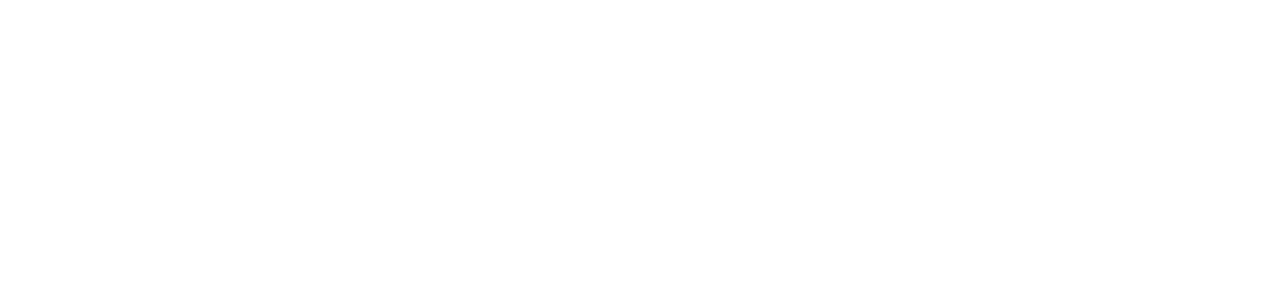
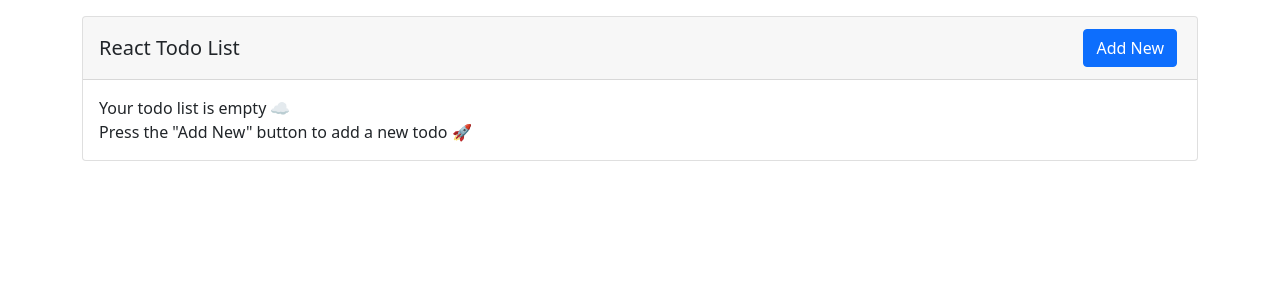
Before and after one commit to necdetuygur/react-todo-list, a React (Create React App) app: page / in a window 1280 px wide. Shown: the top 300 px of the page. Built offline with nearby package versions, Linux system fonts and the light colour scheme.

Commit message:
Finish 🚀

```diff
--- a/package.json
+++ b/package.json
@@ -7,6 +7,7 @@
     "@testing-library/react": "^11.2.7",
     "@testing-library/user-event": "^12.8.3",
     "bootstrap": "^5.0.2",
+    "moment": "^2.29.1",
     "react": "^17.0.2",
     "react-dom": "^17.0.2",
     "react-scripts": "4.0.3",
--- a/src/App.jsx
+++ b/src/App.jsx
@@ -1,11 +1,63 @@
 import React, { Component } from 'react';
+import moment from 'moment';
 import 'bootstrap/dist/css/bootstrap.min.css';
+import 'bootstrap/dist/js/bootstrap.min.js';
+import Card from './Components/Card';
+import Button from './Components/Button';
+import Todo from './Todo';
 
 class App extends Component {
+    constructor(props) {
+        super(props);
+
+        this.state = {
+            todos: []
+        };
+    }
+
+    componentDidMount() {
+        this.refreshTodos();
+    }
+
+    refreshTodos() {
+        this.setState({
+            todos: Todo.GetAll()
+        });
+    }
+
     render() {
         return (
-            <div className="container">
-
+            <div className="container mt-3">
+                <Card title="React Todo List" button={<Button type="primary" onClick={() => { Todo.Add(window.prompt("Todo Title", "")); this.refreshTodos(); }} text="Add New" />}>
+                    <div className="list-group list-group-flush">
+                        {(this.state.todos.length < 1) ? (
+                            <div>
+                                <div>Your todo list is empty ☁️</div>
+                                <div>Press the "Add New" button to add a new todo 🚀</div>
+                            </div>
+                        ) : (this.state.todos.map((todo, key) => (
+                            <div className="list-group-item" key={key}>
+                                <div className="d-flex w-100 justify-content-between">
+                                    <h5 className="mb-1">
+                                        {
+                                            todo.completed ? (
+                                                <del>{todo.title}</del>
+                                            ) : (
+                                                <div>{todo.title}</div>
+                                            )
+                                        }
+                                    </h5>
+                                    <small>{moment(todo.time).format("YYYY-MM-DD HH:mm:ss")}</small>
+                                </div>
+                                <div className="d-flex w-100 justify-content-between">
+                                    <Button type="warning" onClick={() => { Todo.ToggleComplete(todo.id); this.refreshTodos(); }} text={todo.completed ? "Set Incomplete" : "Set Complete"} />
+                                    <Button type="primary" onClick={() => { Todo.Edit(todo.id, prompt("Todo Title", todo.title)); this.refreshTodos(); }} text="Edit" />
+                                    <Button type="danger" onClick={() => { if (window.confirm("Are you sure?")) { Todo.Remove(todo.id); this.refreshTodos(); } }} text="Remove" />
+                                </div>
+                            </div>
+                        )))}
+                    </div>
+                </Card>
             </div>
         );
     }
```
Also changed, not shown: 1 other file (tests, documents, lock files or other folders).
